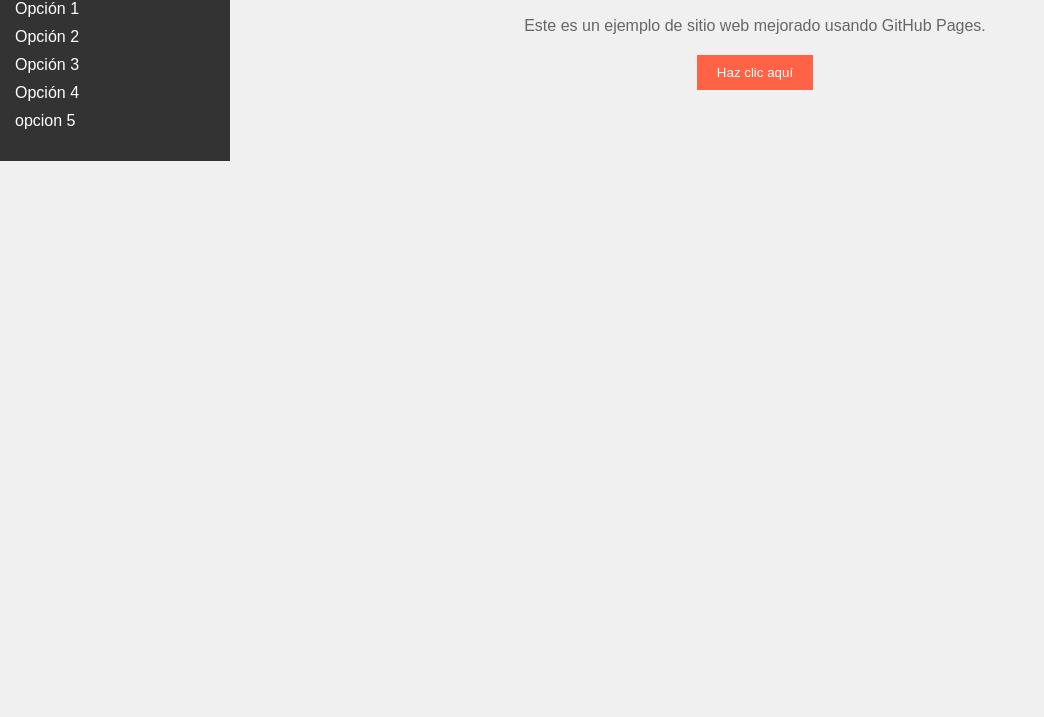
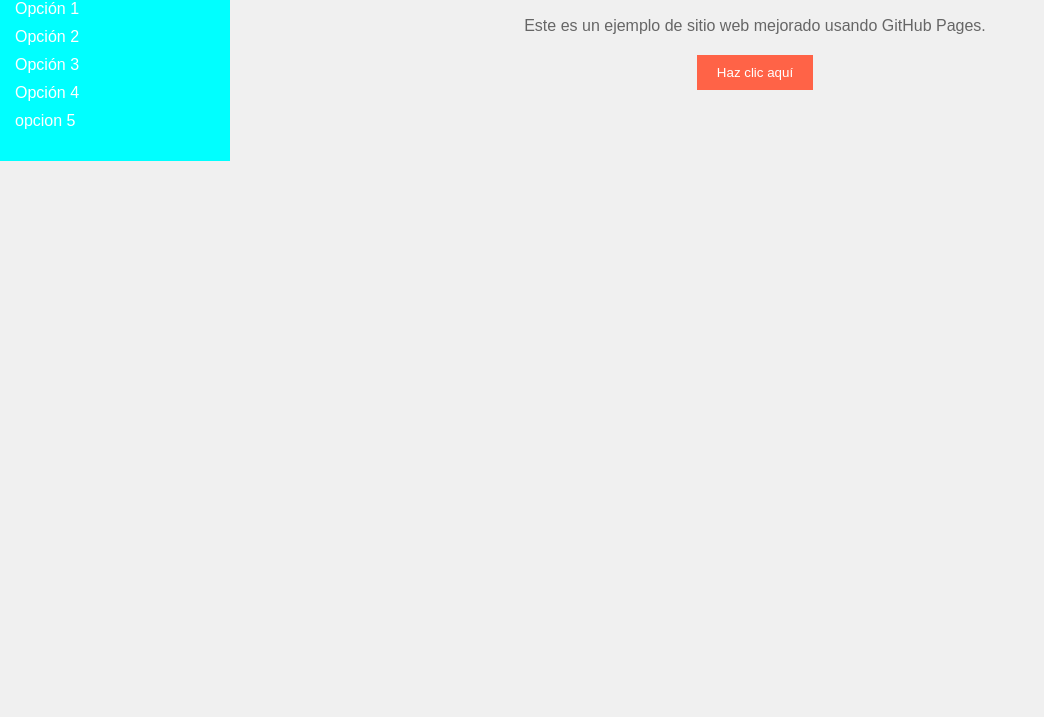
Before and after one commit to Luisfont13/Luisfont13.github.io, a plain HTML site: page index.html in a window 1280 px wide. Shown: the part 83-800 px from the top of the page, without its empty margins (0-1044 px from the left). Drawn offline with Linux system fonts and the light colour scheme.

Commit message:
Añadir README.md y mejoras en el sitio web

```diff
--- a/styles.css
+++ b/styles.css
@@ -8,7 +8,7 @@ body {
 
 .sidebar {
     width: 200px;
-    background-color: #333;
+    background-color: #00ffff;
     color: #fff;
     padding: 15px;
 }
```
